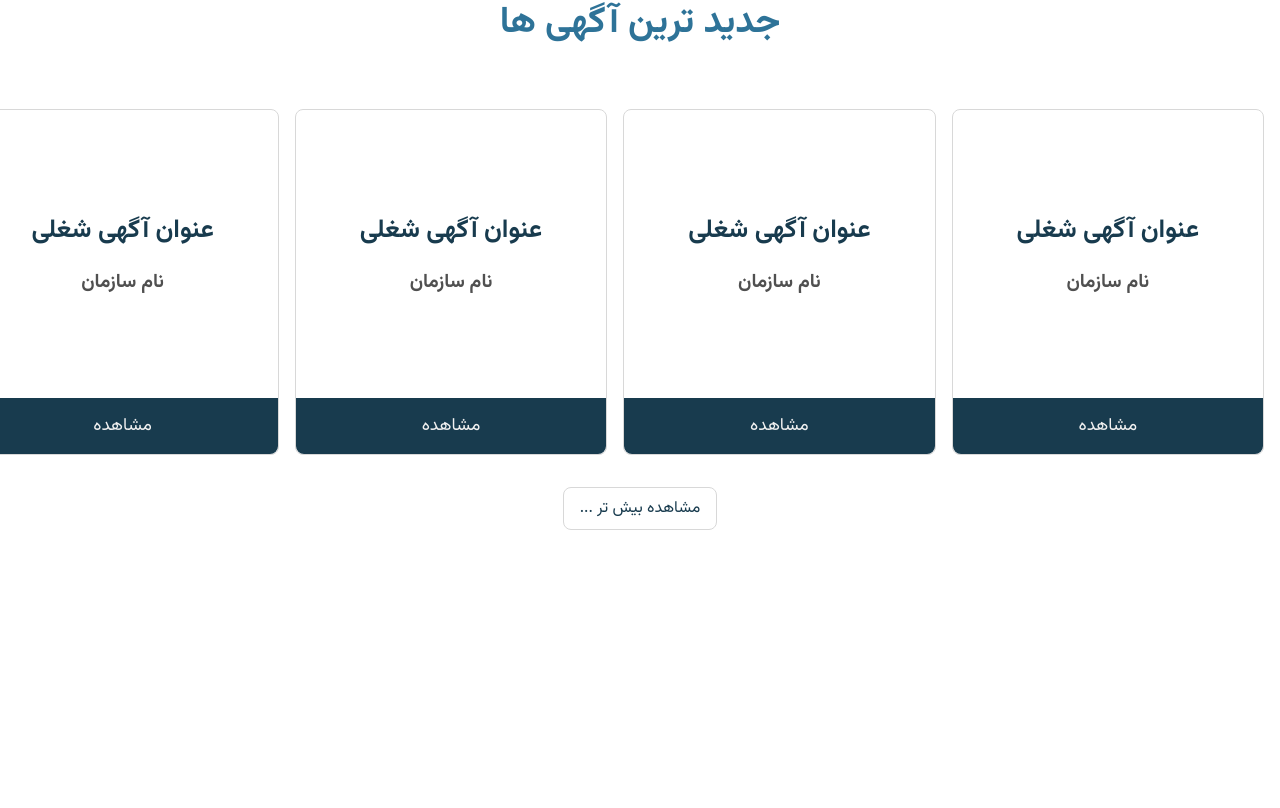
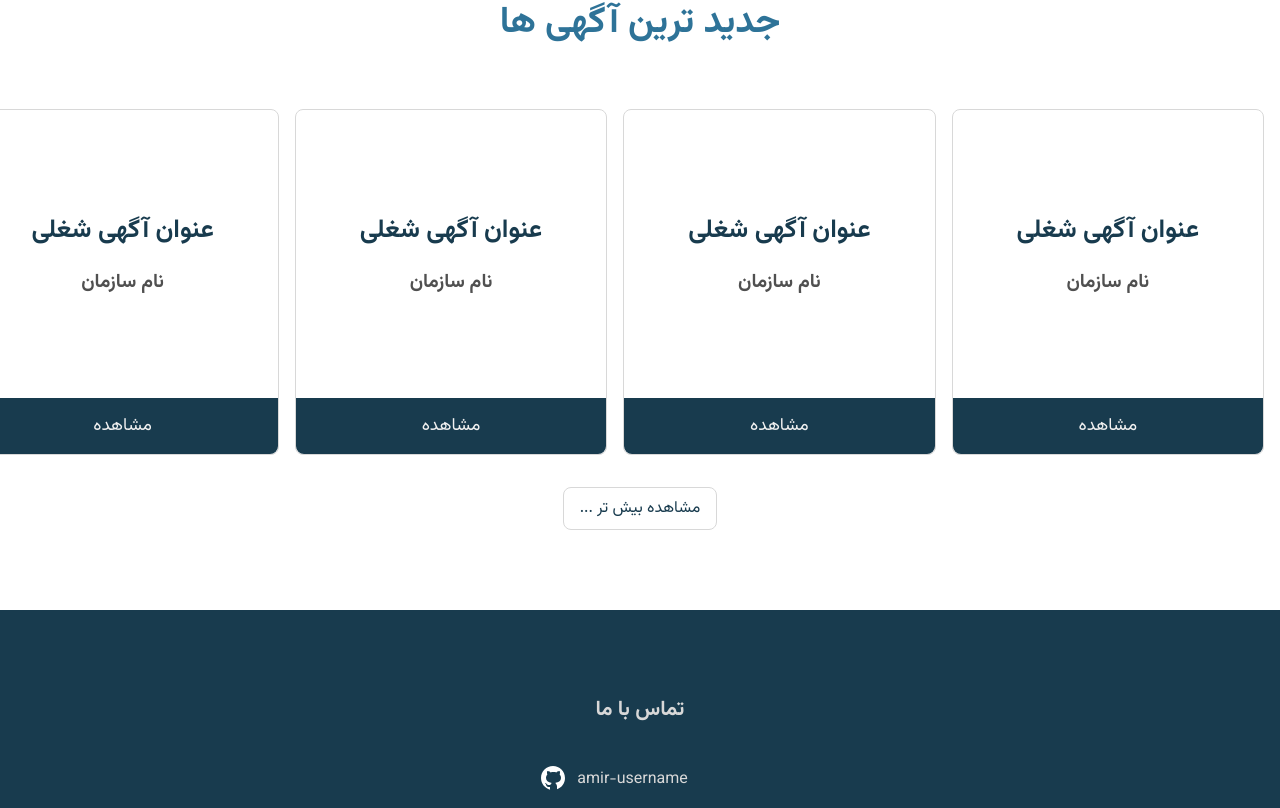
Before and after one commit to Amir-username/Karpardaz-VueJS, a Vue app: page / in a window 1280 px wide. Shown: the part 1988-2796 px from the top of the page. Before the commit the page ends 2518 px from the top, so only its background shows below. Built offline with nearby package versions, Linux system fonts and the light colour scheme.

Commit message:
add footer for homepage

```diff
--- a/src/App.vue
+++ b/src/App.vue
@@ -1,4 +1,5 @@
 <script setup lang="ts">
+import Footer from "./components/Footer.vue";
 import HeroImage from "./components/HeroImage.vue";
 import Overview from "./components/Overview.vue";
 import Carousel from "./ui/Carousel.vue";
@@ -9,6 +10,7 @@ import Carousel from "./ui/Carousel.vue";
     <HeroImage />
     <Overview />
     <Carousel />
+    <Footer />
   </main>
 </template>
 
--- /dev/null
+++ b/src/components/Footer.vue
@@ -0,0 +1,55 @@
+<script setup lang="ts">
+import githubIcon from "../assets/icons/github-icon.svg";
+import emailIcon from "../assets/icons/email-icon.svg";
+</script>
+
+<template>
+  <footer class="footer">
+    <h3 class="contact-info">تماس با ما</h3>
+    <div dir="ltr" class="link-group">
+      <div class="link">
+        <img :src="githubIcon" alt="github icon" />
+        <a href="#">amir-username</a>
+      </div>
+      <div class="link">
+        <img :src="emailIcon" alt="email icon" />
+        <a href="#">amirnj3172@gmail.com</a>
+      </div>
+    </div>
+  </footer>
+</template>
+
+<style scoped>
+.footer {
+  padding: 4rem;
+  background-color: var(--primary-500);
+  display: grid;
+  gap: 1rem;
+  justify-content: center;
+  align-items: center;
+  margin-block-start: 4rem;
+}
+
+.link-group {
+  display: grid;
+  gap: 0.7rem;
+}
+
+.link {
+  display: flex;
+  gap: 1ch;
+  align-items: center;
+}
+
+.link > a {
+  text-decoration: none;
+  color: var(--neutral-100);
+  margin-top: 0.3ch;
+}
+
+.contact-info {
+  text-align: center;
+  color: var(--neutral-100);
+  font-size: 1.3rem;
+}
+</style>
```
Also changed, not shown: src/assets/icons/email-icon.svg (added), src/assets/icons/github-icon.svg (added).
